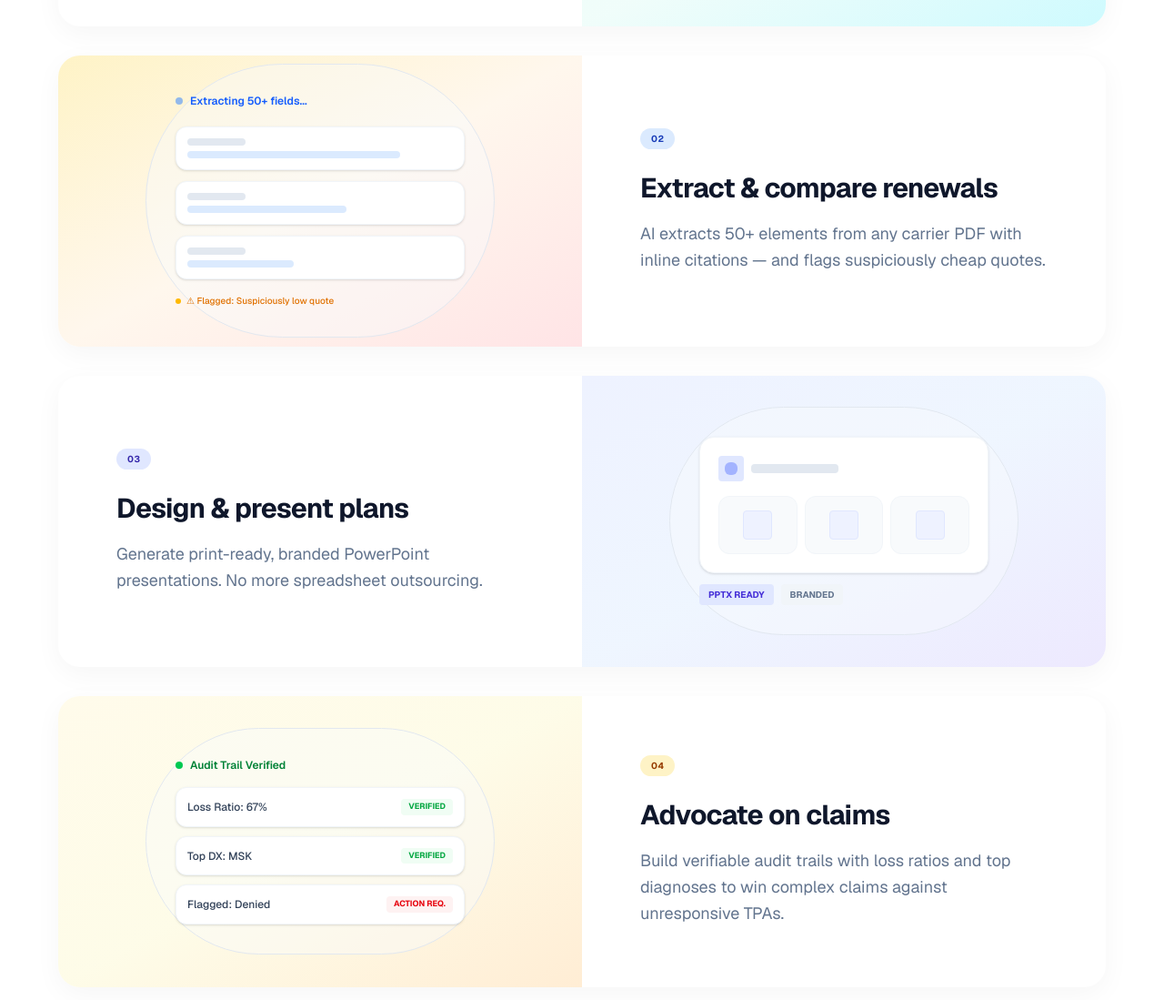
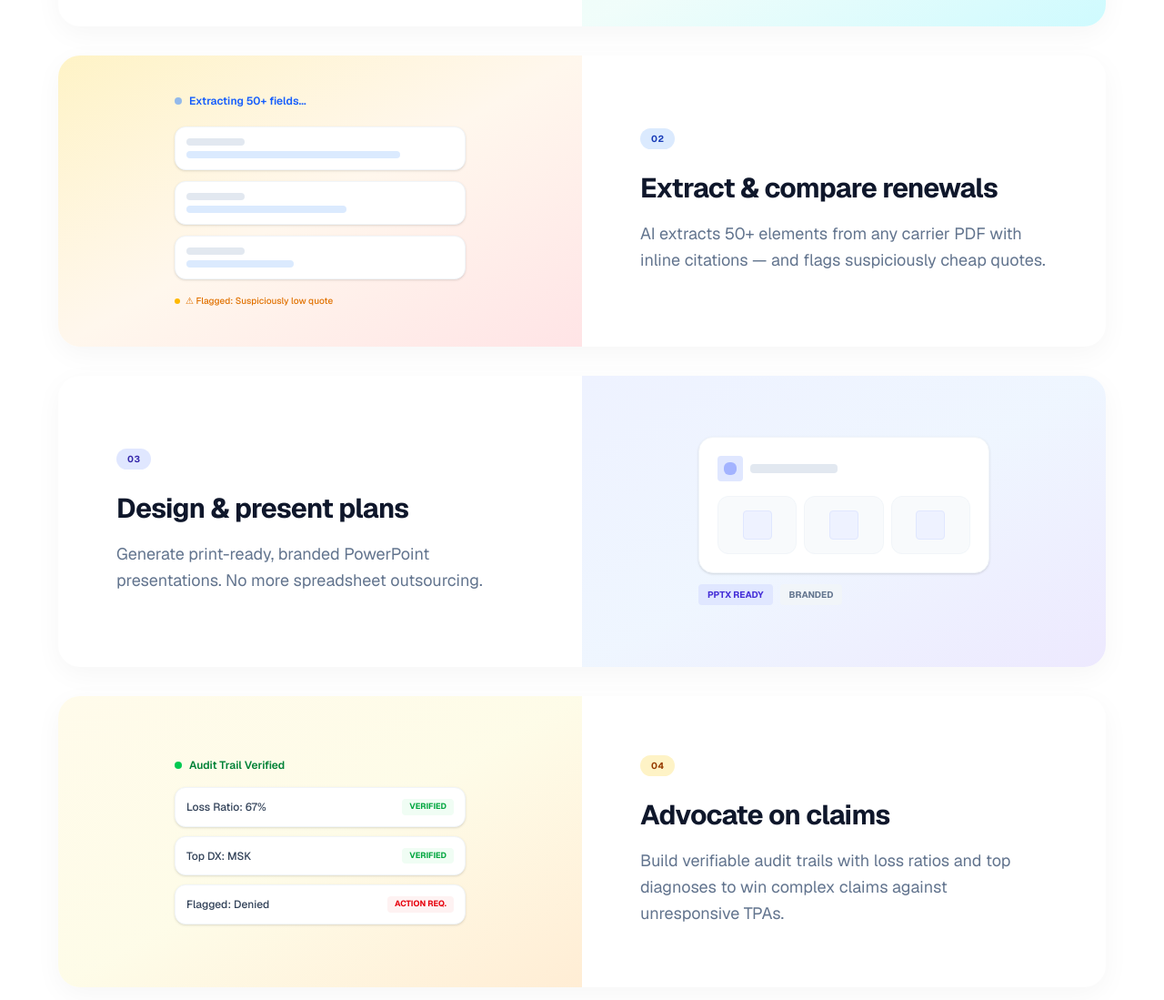
Before and after one commit to bwirakes/brokerbird-web-v3, a Next.js app: page / in a window 1280 px wide. Shown: the part 4988-6087 px from the top of the page at 91% size. Built offline with nearby package versions, Linux system fonts and the light colour scheme.

Commit message:
Fix HowItWorks UI overflow - remove redundant inner borders

```diff
--- a/components/HowItWorks.tsx
+++ b/components/HowItWorks.tsx
@@ -6,7 +6,6 @@ import { fadeUp, staggerContainer, cardReveal, viewport } from "@/lib/animations
 /* ── Step 1: Census ── */
 const CensusUI = () => (
   <div className="w-full h-full flex flex-col items-center justify-center p-6 sm:p-8 relative group">
-    <div className="absolute inset-4 bg-slate-50 rounded-2xl border-2 border-dashed border-slate-200 opacity-50 transition-all group-hover:bg-white group-hover:opacity-100" />
     <motion.div
       animate={{ y: [0, -6, 0] }}
       transition={{ repeat: Infinity, duration: 2.5, ease: "easeInOut" }}
@@ -36,7 +35,7 @@ const CensusUI = () => (
 
 /* ── Step 2: Renewals ── */
 const RenewalsUI = () => (
-  <div className="w-full h-full bg-slate-50/40 rounded-2xl border border-slate-200 p-6 sm:p-8 flex flex-col justify-center gap-3 transition-all">
+  <div className="w-full h-full p-6 sm:p-8 flex flex-col justify-center gap-3">
     <div className="flex items-center gap-2 mb-2">
       <div className="w-2 h-2 rounded-full bg-blue-500 animate-pulse" />
       <div className="text-xs font-semibold text-blue-600">Extracting 50+ fields...</div>
@@ -61,7 +60,7 @@ const RenewalsUI = () => (
 
 /* ── Step 3: Plan Design ── */
 const PlanDesignUI = () => (
-  <div className="w-full h-full bg-slate-50/40 rounded-2xl border border-slate-200 p-6 sm:p-8 flex flex-col justify-center relative transition-all">
+  <div className="w-full h-full p-6 sm:p-8 flex flex-col justify-center relative">
     <div className="bg-white rounded-xl border border-slate-100 shadow-sm p-5 mb-3">
       <div className="flex items-center gap-2 mb-4">
         <div className="w-7 h-7 rounded bg-indigo-100 flex items-center justify-center">
@@ -86,7 +85,7 @@ const PlanDesignUI = () => (
 
 /* ── Step 4: Claims ── */
 const ClaimsUI = () => (
-  <div className="w-full h-full bg-slate-50/40 rounded-2xl border border-slate-200 p-6 sm:p-8 flex flex-col justify-center relative transition-all">
+  <div className="w-full h-full p-6 sm:p-8 flex flex-col justify-center relative">
     <div className="flex items-center gap-2 mb-4">
       <div className="w-2 h-2 rounded-full bg-green-500" />
       <div className="text-xs font-semibold text-green-700">Audit Trail Verified</div>
```
